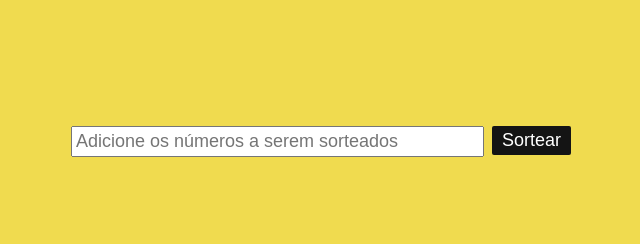
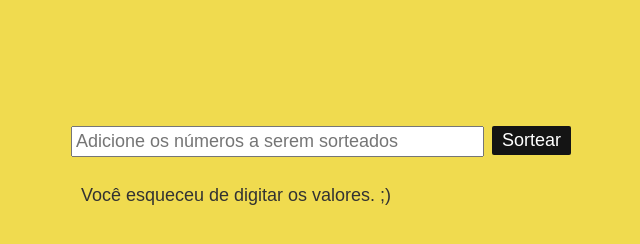
Before and after one commit to wilsoncampoz/decompression, a website: page sort.io/src/index.html in a window 1280 px wide. Both pictures are taken after a click on the button "Sortear". Shown: the whole page, without its empty margins (74-714 px from the left). Drawn offline with Linux system fonts and the light colour scheme.

Commit message:
Update app

```diff
--- a/sort.io/src/index.html
+++ b/sort.io/src/index.html
@@ -10,7 +10,7 @@
       <div class="sort-box" id="sortBox">
         <input type="text" name="shot" id="shot" class="shot-input" placeholder="Adicione os números a serem sorteados">
         <input type="button" name="raffle" id="sendToRaffle" class="btn btn-send" value="Sortear">
-        <div class="result-box" id="resultBox"></span></div>
+        <div class="result-box" id="resultBox"><p>Digite os valores separados por vírgulas</p></div>
       </div>
     </div>
   </body>
--- a/sort.io/src/js/app.js
+++ b/sort.io/src/js/app.js
@@ -1,11 +1,16 @@
 function raffle(){
-  var box = document.getElementById("sortBox"),
-      resultBox = document.getElementById("resultBox"),
+  var resultBox = document.getElementById("resultBox"),
       shot = document.getElementById("shot").value.split(','),
       winn = shot[Math.floor(Math.random()*shot.length)];
 
-  resultBox.innerHTML = " ";
-  resultBox.innerHTML += "<p>" + winn + "</p>";
+  if(shot.length > 2) {
+    resultBox.innerHTML = " ";
+    resultBox.innerHTML += "<p>" + winn + "</p>";
+  } else if(shot[0] == ""){
+    resultBox.innerHTML = "<p>Você esqueceu de digitar os valores. ;)</p>";
+  } else {
+    resultBox.innerHTML = "<p>Coloque mais de um valor separado por vírgulas.</p>";
+  };
 };
 
 var sendToRaffle = document.getElementById("sendToRaffle");
```
